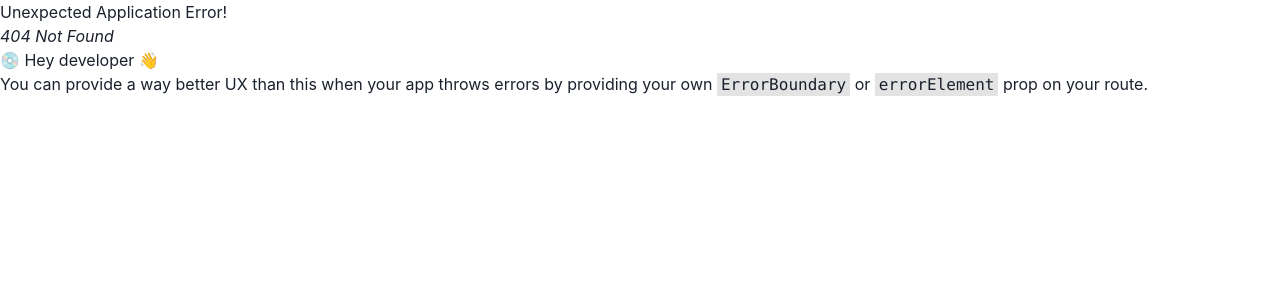
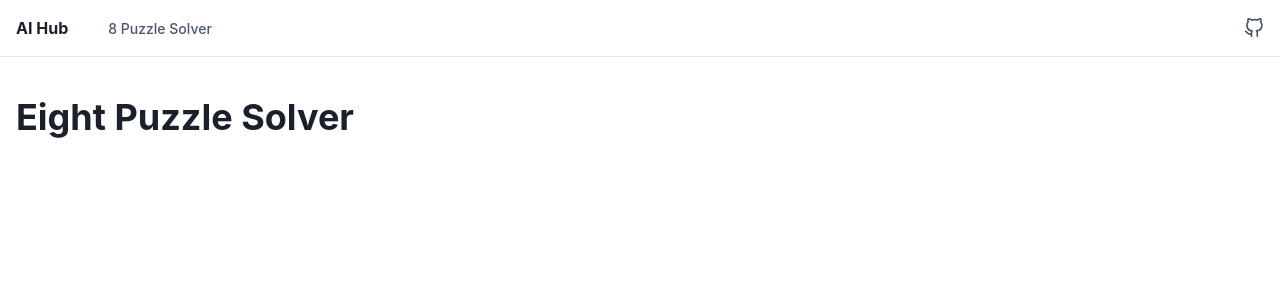
Before and after one commit to dphogit/ai-hub, a React (Vite) app: page /eight-puzzle in a window 1280 px wide. Before the commit this address had no page. Shown: the top 300 px of the page. Built offline with nearby package versions, Linux system fonts and the light colour scheme.

Commit message:
8 Puzzle Solver Navigation

```diff
--- a/src/components/layout/navbar/index.tsx
+++ b/src/components/layout/navbar/index.tsx
@@ -1,5 +1,6 @@
-import { Box, Flex, Heading, Link, Spacer } from '@chakra-ui/react';
+import { Box, Flex, HStack, Link, Spacer, Text } from '@chakra-ui/react';
 import { GitHub } from 'react-feather';
+import { Link as RouterLink } from 'react-router-dom';
 
 const Navbar = () => {
   return (
@@ -13,14 +14,42 @@ const Navbar = () => {
       width="100%"
     >
       <Flex alignItems="center" maxW="container.xl" px={4} py={4} mx="auto">
-        <Heading fontSize="3xl">AI Hub</Heading>
+        <Text fontFamily="heading" as="h2">
+          <Link
+            as={RouterLink}
+            to="/"
+            fontWeight="bold"
+            _hover={{ textDecoration: 'none' }}
+          >
+            AI Hub
+          </Link>
+        </Text>
+        <HStack spacing={4} ml={10}>
+          <Link
+            as={RouterLink}
+            to="/eight-puzzle"
+            fontSize="sm"
+            fontWeight="500"
+            color="gray.600"
+            _hover={{
+              textDecoration: 'none',
+              color: 'gray.800',
+            }}
+          >
+            8 Puzzle Solver
+          </Link>
+        </HStack>
         <Spacer />
         <Link
           href="https://github.com/dphogit/ai-hub"
           target="_blank"
           rel="noreferrer"
+          color="gray.600"
+          _hover={{
+            color: 'gray.800',
+          }}
         >
-          <GitHub size={24} color="black" />
+          <GitHub size={20} />
         </Link>
       </Flex>
     </Box>
--- /dev/null
+++ b/src/components/pages/eight-puzzle-page/index.tsx
@@ -0,0 +1,12 @@
+import { Heading } from '@chakra-ui/react';
+import Layout from '../../layout';
+
+const EightPuzzlePage = () => {
+  return (
+    <Layout>
+      <Heading>Eight Puzzle Solver</Heading>
+    </Layout>
+  );
+};
+
+export default EightPuzzlePage;
--- a/src/components/pages/home/index.tsx
+++ b/src/components/pages/home-page/index.tsx
@@ -1,7 +1,7 @@
 import Layout from '../../layout';
 import { Heading } from '@chakra-ui/react';
 
-const Home = () => {
+const HomePage = () => {
   return (
     <Layout>
       <Heading>Hello World! This is the home page!</Heading>
@@ -9,4 +9,4 @@ const Home = () => {
   );
 };
 
-export default Home;
+export default HomePage;
```
Also changed, not shown: src/main.tsx (+7 -2 lines).
